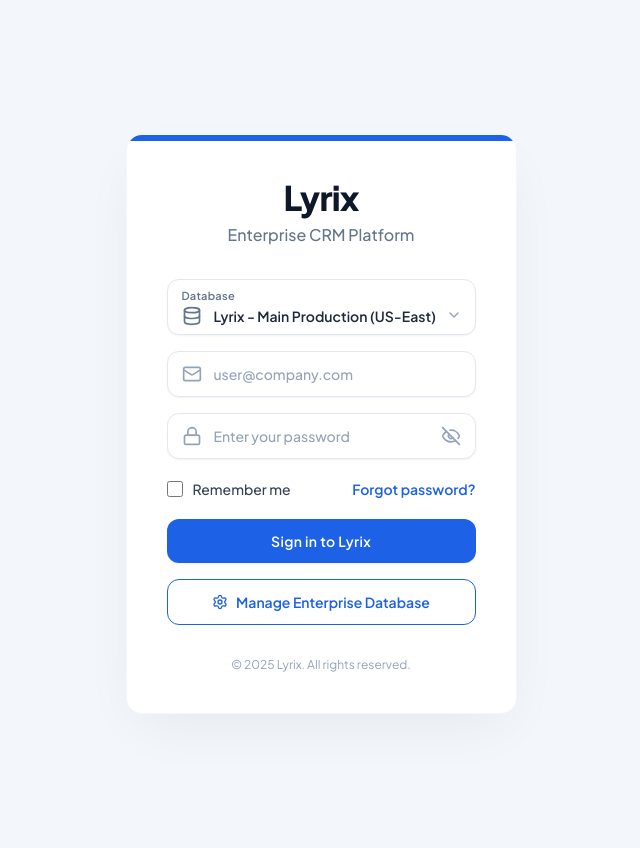
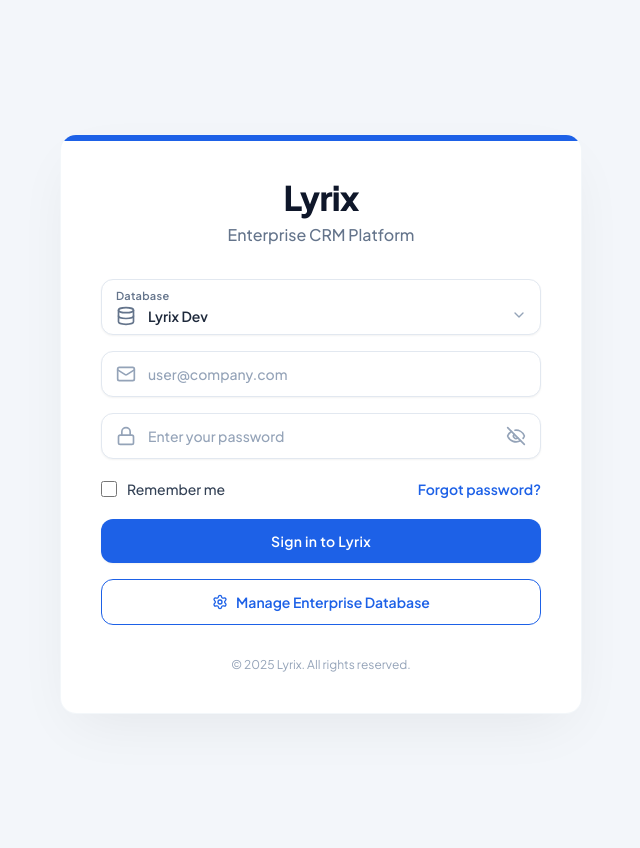
Before and after one commit to onmyserve/lyrix, a Django app: page /login/ in a window 1280 px wide. Shown: the whole page, without its empty margins (319-959 px from the left). Run offline with Django 5.2, Linux system fonts and the light colour scheme; some libraries are stand-ins or nearby versions.

Commit message:
login fixed size

```diff
--- a/lyrix_app/templates/registration/login.html
+++ b/lyrix_app/templates/registration/login.html
@@ -6,8 +6,7 @@
 <!-- <div class="bg-white rounded-2xl shadow-xl p-8"></div> -->
 <!-- Login Card Container -->
 <div
-  class="w-full max-w-[440px] bg-white rounded-2xl shadow-[0_20px_60px_-15px_rgba(0,0,0,0.07)] overflow-hidden border border-slate-100/80">
-
+  class="w-full bg-white rounded-2xl shadow-[0_20px_60px_-15px_rgba(0,0,0,0.07)] overflow-hidden border border-slate-100/80">
   <!-- Top Blue Accent Line -->
   <div class="h-1.5 bg-brand-blue w-full"></div>
 
@@ -45,7 +44,7 @@
       {% csrf_token %}
 
       <!-- Database Dropdown Field -->
-      <div class="relative">
+      <div class="relative w-[440px]">
         <div
           class="border border-slate-200 rounded-xl px-3.5 py-2 bg-white focus-within:border-brand-blue focus-within:ring-1 focus-within:ring-brand-blue transition-all duration-200 shadow-sm hover:border-slate-300">
           <label for="database_select" class="block text-[11px] font-semibold text-slate-500 tracking-wide mb-0.5">
@@ -55,10 +54,10 @@
             <i data-lucide="database" class="w-5 h-5 text-slate-500 shrink-0"></i>
             <select id="database_select" name="database"
               class="w-full bg-transparent text-slate-800 text-sm font-semibold focus:outline-none cursor-pointer appearance-none pr-6">
-              <option value="main-prod-us-east" selected>Lyrix - Main Production (US-East)</option>
-              <option value="prod-us-west">Lyrix - Secondary (US-West)</option>
-              <option value="eu-central">Lyrix - EU Central (Frankfurt)</option>
-              <option value="ap-south">Lyrix - APAC (Singapore)</option>
+              <option value="main-prod-us-east" selected>Lyrix Dev</option>
+              <option value="prod-us-west">Lyrix Staging</option>
+              <option value="eu-central">Lyrix UAT</option>
+              <option value="ap-south">Lyrix Prod</option>
             </select>
             <i data-lucide="chevron-down"
               class="w-4 h-4 text-slate-400 shrink-0 absolute right-3.5 bottom-3 pointer-events-none"></i>
--- a/templates/base_auth.html
+++ b/templates/base_auth.html
@@ -2,7 +2,7 @@
 
 {% block body_content %}
 <div class="min-h-screen flex items-center justify-center p-4 sm:p-6 bg-[#F3F6FA]">
-    <div class="w-full max-w-[440px]">
+    <div class="w-full max-w-[600px]">
         {% block auth_content %}
         {% endblock %}
     </div>
```
